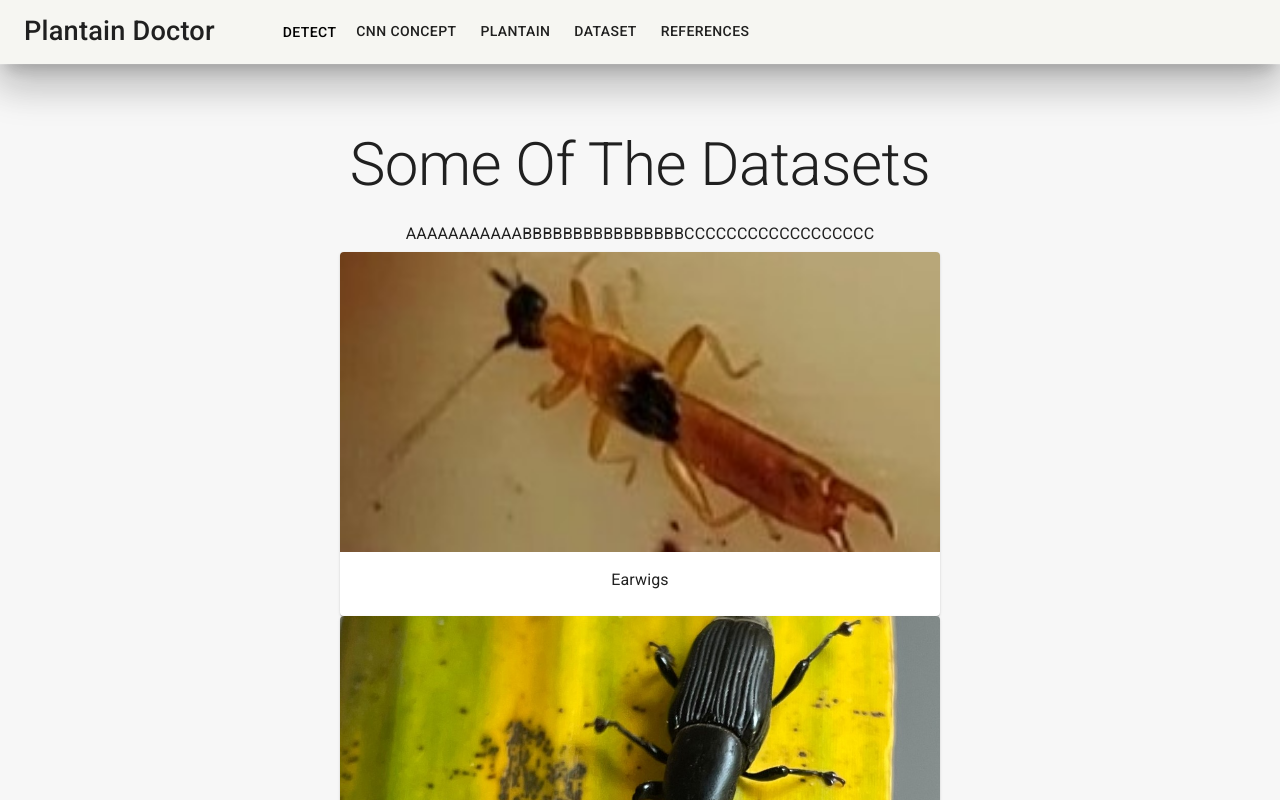
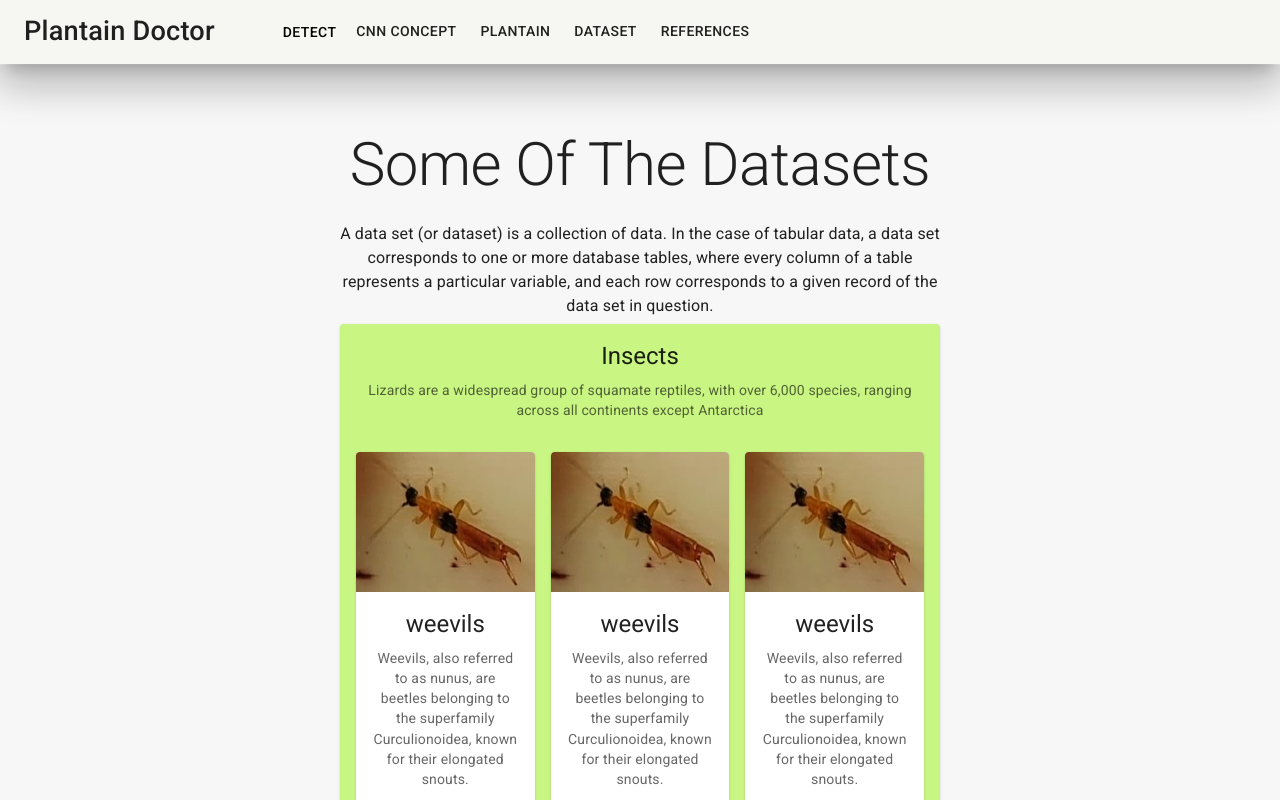
Before and after one commit to rashanajwa/Plantain-reactjs, a React (Create React App) app: page /dataset in a window 1280 px wide. Shown: the top 800 px of the page. Built offline with nearby package versions, Linux system fonts and the light colour scheme.

Commit message:
dataset card added

```diff
--- a/src/pages/dataset-page.js
+++ b/src/pages/dataset-page.js
@@ -8,6 +8,7 @@ import Card from "@mui/material/Card";
 import CardActions from "@mui/material/CardActions";
 import CardContent from "@mui/material/CardContent";
 import CardMedia from "@mui/material/CardMedia";
+import { Grid } from "@mui/material";
 
 function DatasetPage() {
   return (
@@ -34,38 +35,89 @@ function DatasetPage() {
           color="text.primary"
           gutterBottom
         >
-          AAAAAAAAAAABBBBBBBBBBBBBBBBCCCCCCCCCCCCCCCCCC
+          A data set (or dataset) is a collection of data. In the case of
+          tabular data, a data set corresponds to one or more database tables,
+          where every column of a table represents a particular variable, and
+          each row corresponds to a given record of the data set in question.
         </Typography>
-
+        {/* INSECT START */}
+        <Card sx={{ backgroundColor: "#c9f583" }}>
+          <CardContent>
+            <Typography gutterBottom variant="h5" component="div">
+              Insects
+            </Typography>
+            <Typography variant="body2" color="text.secondary">
+              Lizards are a widespread group of squamate reptiles, with over
+              6,000 species, ranging across all continents except Antarctica
+            </Typography>
+          </CardContent>
+          <CardContent>
+            <Grid container spacing={2}>
+              <Grid item xs={4}>
                 <Card sx={{}}>
                   <CardMedia
                     component="img"
-            height="300"
+                    height="140"
                     image="/imgs/earwig1.jpg"
                     alt="green iguana"
                   />
-          <CardContent>Earwigs</CardContent>
+                  <CardContent>
+                    <Typography gutterBottom variant="h5" component="div">
+                      weevils
+                    </Typography>
+                    <Typography variant="body2" color="text.secondary">
+                      Weevils, also referred to as nunus, are beetles belonging
+                      to the superfamily Curculionoidea, known for their
+                      elongated snouts.
+                    </Typography>
+                  </CardContent>
                 </Card>
+              </Grid>
+              <Grid item xs={4}>
+                <Card sx={{}} color="primary">
+                  <CardMedia
+                    component="img"
+                    height="140"
+                    image="/imgs/earwig1.jpg"
+                    alt="green iguana"
+                  />
+                  <CardContent>
+                    <Typography gutterBottom variant="h5" component="div">
+                      weevils
+                    </Typography>
+                    <Typography variant="body2" color="text.secondary">
+                      Weevils, also referred to as nunus, are beetles belonging
+                      to the superfamily Curculionoidea, known for their
+                      elongated snouts.
+                    </Typography>
+                  </CardContent>
+                </Card>
+              </Grid>
+              <Grid item xs={4}>
                 <Card sx={{}}>
                   <CardMedia
                     component="img"
-            height="300"
-            image="/imgs/weevils1.jpeg"
+                    height="140"
+                    image="/imgs/earwig1.jpg"
                     alt="green iguana"
                   />
-          <CardContent>Weevils</CardContent>
+                  <CardContent>
+                    <Typography gutterBottom variant="h5" component="div">
+                      weevils
+                    </Typography>
+                    <Typography variant="body2" color="text.secondary">
+                      Weevils, also referred to as nunus, are beetles belonging
+                      to the superfamily Curculionoidea, known for their
+                      elongated snouts.
+                    </Typography>
+                  </CardContent>
                 </Card>
-          <Card sx={{}}>
-          <CardMedia
-            component="img"
-            height="300"
-            image="/imgs/larva1.jpg"
-            alt="green iguana"
-          />
-          <CardContent>Larva</CardContent>
+              </Grid>
+            </Grid>
+          </CardContent>
         </Card>
+        {/* INSECT END */}
       </Container>
-
     </React.Fragment>
   );
 }
```
Lines whose indentation alone changed are shown as unchanged.
